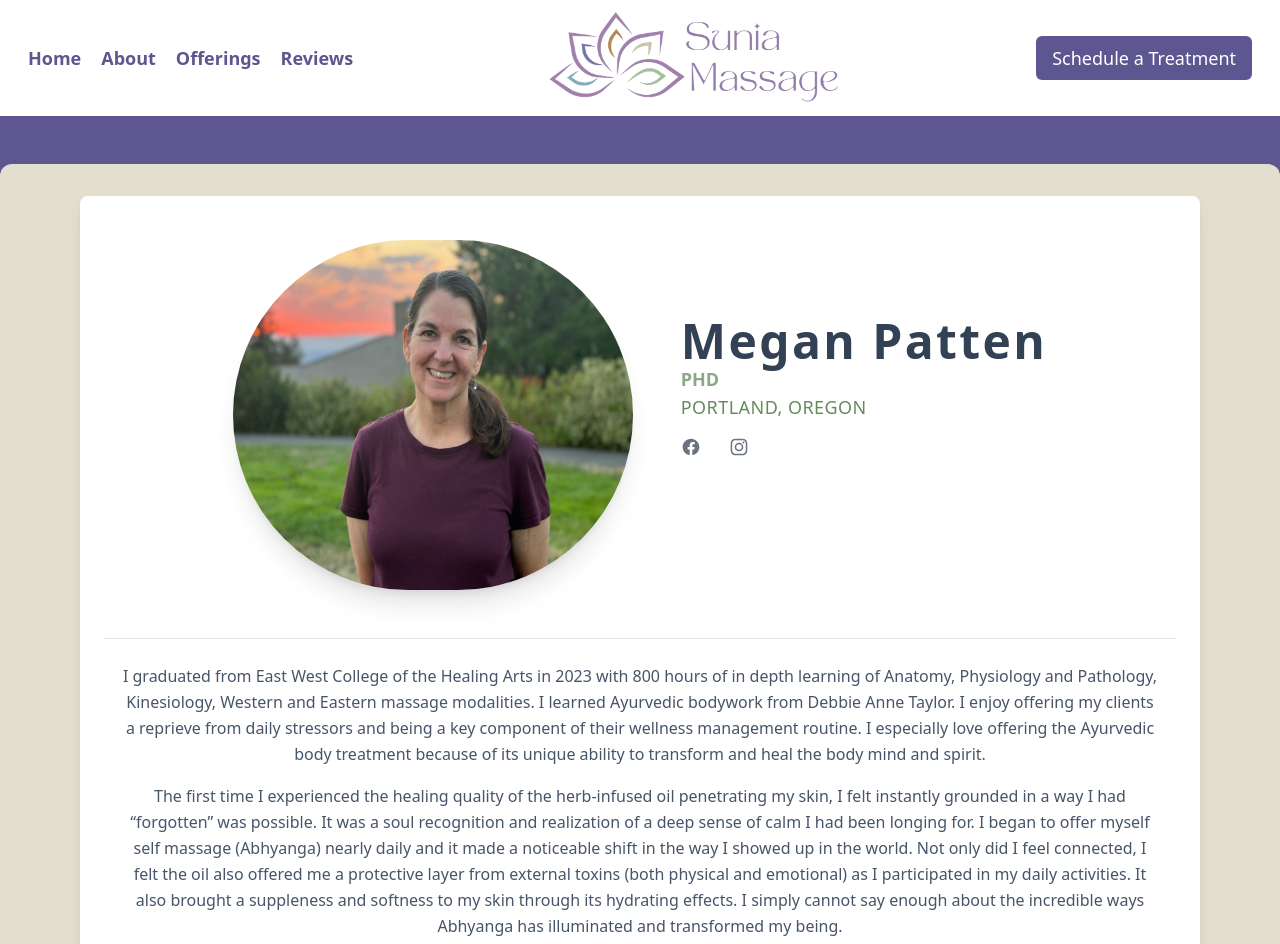
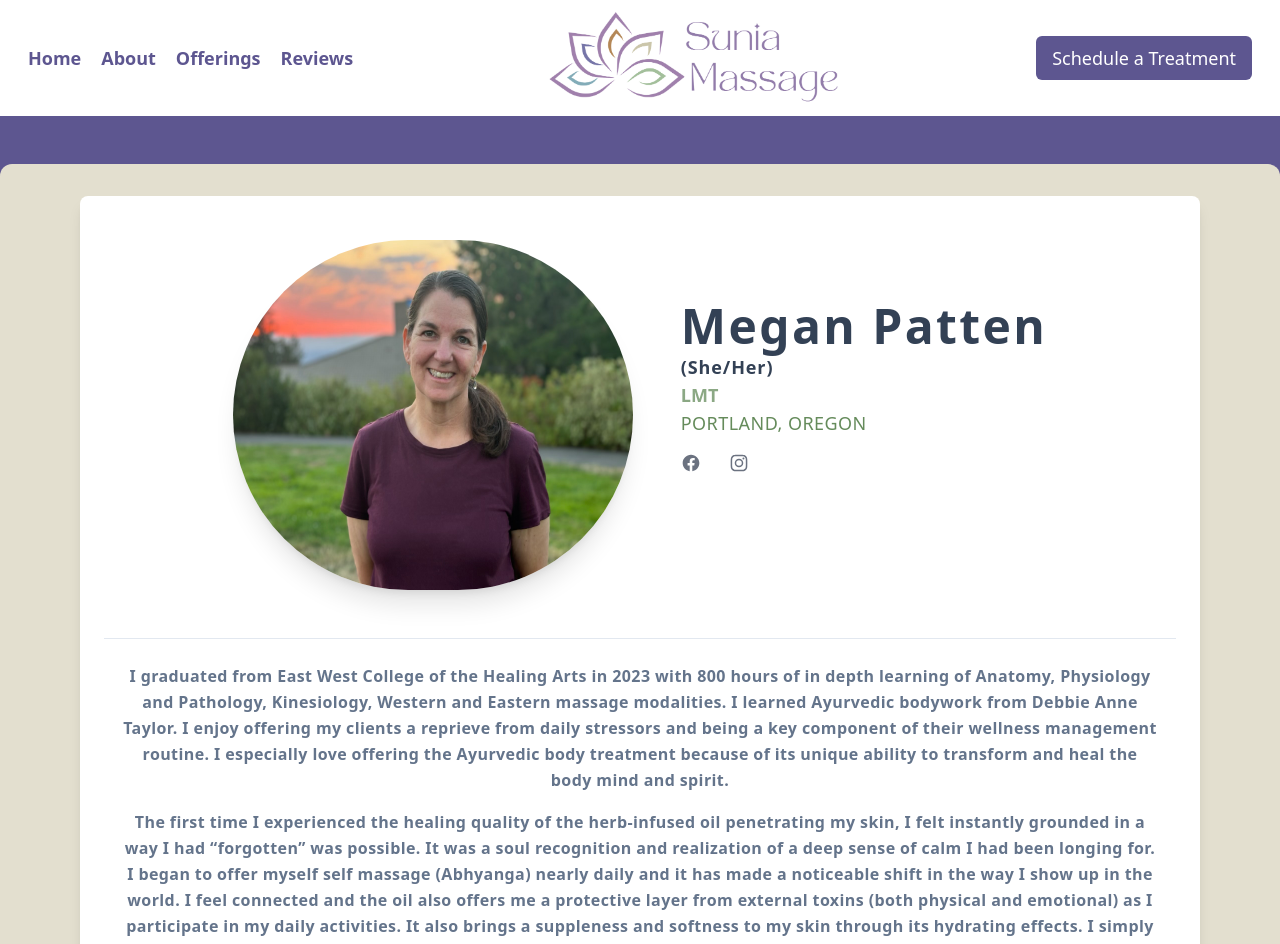
Before and after one commit to ShawnRSidwell/suniamassage, a React (Vite) app: page /about in a window 1280 px wide. Shown: the top 944 px of the page. Built offline with nearby package versions, Linux system fonts and the light colour scheme; no server answers.

Commit message:
change text in about section

```diff
--- a/src/Features/about/AboutHero.jsx
+++ b/src/Features/about/AboutHero.jsx
@@ -28,8 +28,11 @@ function AboutHero() {
                 <h3 className="text-4xl md:text-5xl text-slate-700 font-bold leading-normal tracking-wider">
                   Megan Patten
                 </h3>
+                <div className="text-lg text-slate-700  font-bold leading-normal tracking-wider md:pt-1">
+                  (She/Her)
+                </div>
                 <div className="font-bold uppercase text-xs opacity-75 text-cGreen-600 hover:text-slate-400 md:text-lg ">
-                  PHD
+                  LMT
                 </div>
                 <div className="text-xs mt-0 mb-2 text-cGreen-600 font-light tracking-wide uppercase md:text-lg">
                   Portland, Oregon
@@ -42,7 +45,7 @@ function AboutHero() {
             <div className="mt-6 py-6 border-t border-slate-200 text-center">
               <div className="flex flex-wrap justify-center">
                 <div className="w-full px-4">
-                  <p className="font-light leading-relaxed text-slate-600 mb-4">
+                  <p className="font-semibold leading-relaxed tracking-wide text-slate-500 mb-4">
                     I graduated from East West College of the Healing Arts in
                     2023 with 800 hours of in depth learning of Anatomy,
                     Physiology and Pathology, Kinesiology, Western and Eastern
@@ -53,20 +56,20 @@ function AboutHero() {
                     body treatment because of its unique ability to transform
                     and heal the body mind and spirit.
                   </p>
-                  <p className="font-light leading-relaxed text-slate-600 mb-4">
+                  <p className="font-semibold leading-relaxed tracking-wide text-slate-500 mb-4">
                     The first time I experienced the healing quality of the
                     herb-infused oil penetrating my skin, I felt instantly
                     grounded in a way I had “forgotten” was possible. It was a
                     soul recognition and realization of a deep sense of calm I
                     had been longing for. I began to offer myself self massage
-                    (Abhyanga) nearly daily and it made a noticeable shift in
-                    the way I showed up in the world. Not only did I feel
-                    connected, I felt the oil also offered me a protective layer
-                    from external toxins (both physical and emotional) as I
-                    participated in my daily activities. It also brought a
-                    suppleness and softness to my skin through its hydrating
-                    effects. I simply cannot say enough about the incredible
-                    ways Abhyanga has illuminated and transformed my being.
+                    (Abhyanga) nearly daily and it has made a noticeable shift
+                    in the way I show up in the world. I feel connected and the
+                    oil also offers me a protective layer from external toxins
+                    (both physical and emotional) as I participate in my daily
+                    activities. It also brings a suppleness and softness to my
+                    skin through its hydrating effects. I simply cannot say
+                    enough about the incredible ways Abhyanga has illuminated
+                    and transformed my being.
                   </p>
                 </div>
               </div>
--- a/src/ui/Footer.jsx
+++ b/src/ui/Footer.jsx
@@ -26,10 +26,11 @@ function Footer() {
             <h2 className="mb-3 text-lg font-bold text-gray-900 uppercase tracking-wider">
               Hours
             </h2>
-            <ul className="text-gray-500 dark:text-gray-400">
+            <ul className="text-gray-500 dark:text-gray-400 md:text-base text-sm">
               {/* TODO: get specific hours */}
-              <li>W 8:30am-11:30am</li>
-              <li>Th and F 8:30am-1pm</li>
+              <li className="md:hidden block">Mon - Thurs</li>
+              <li className="md:block hidden">Monday - Thursday</li>
+              <li> 9am - 1pm</li>
               <li>Evenings & Weekends</li>
               <li>Upon Request</li>
             </ul>
```
